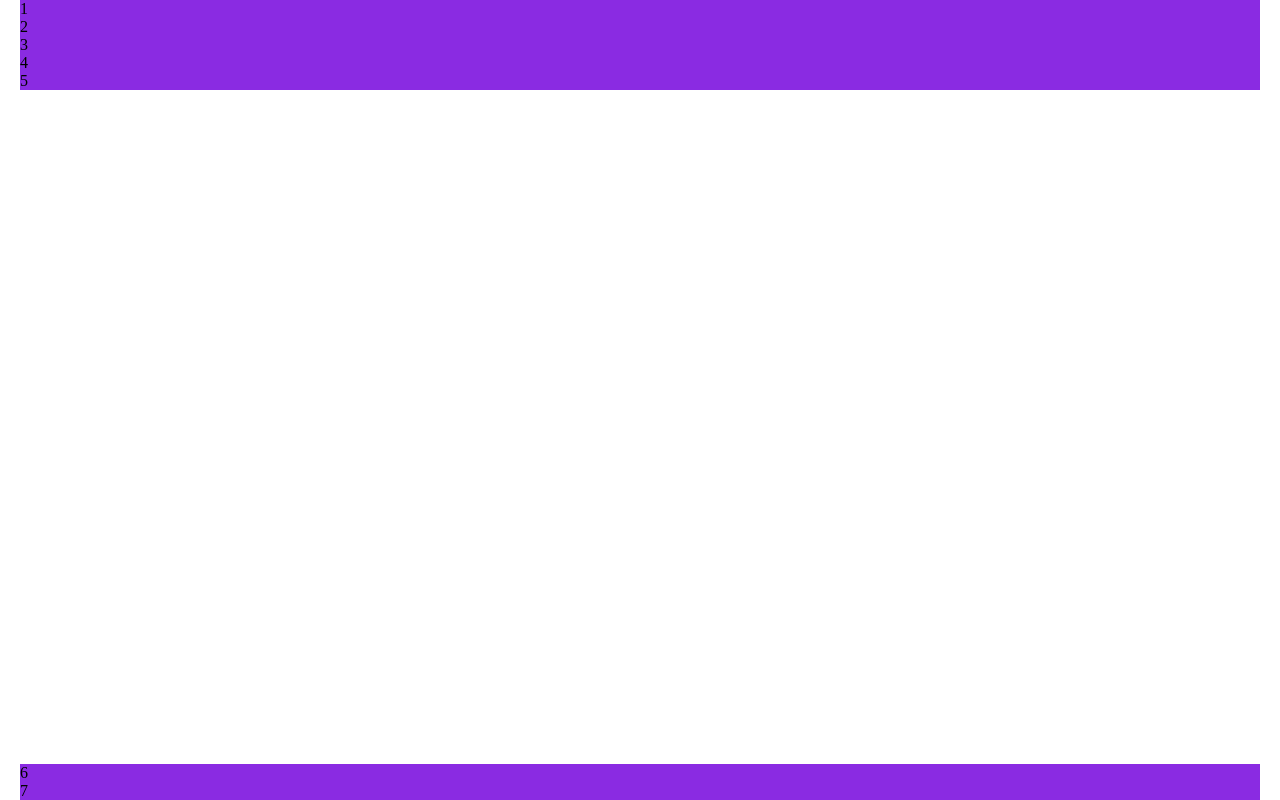
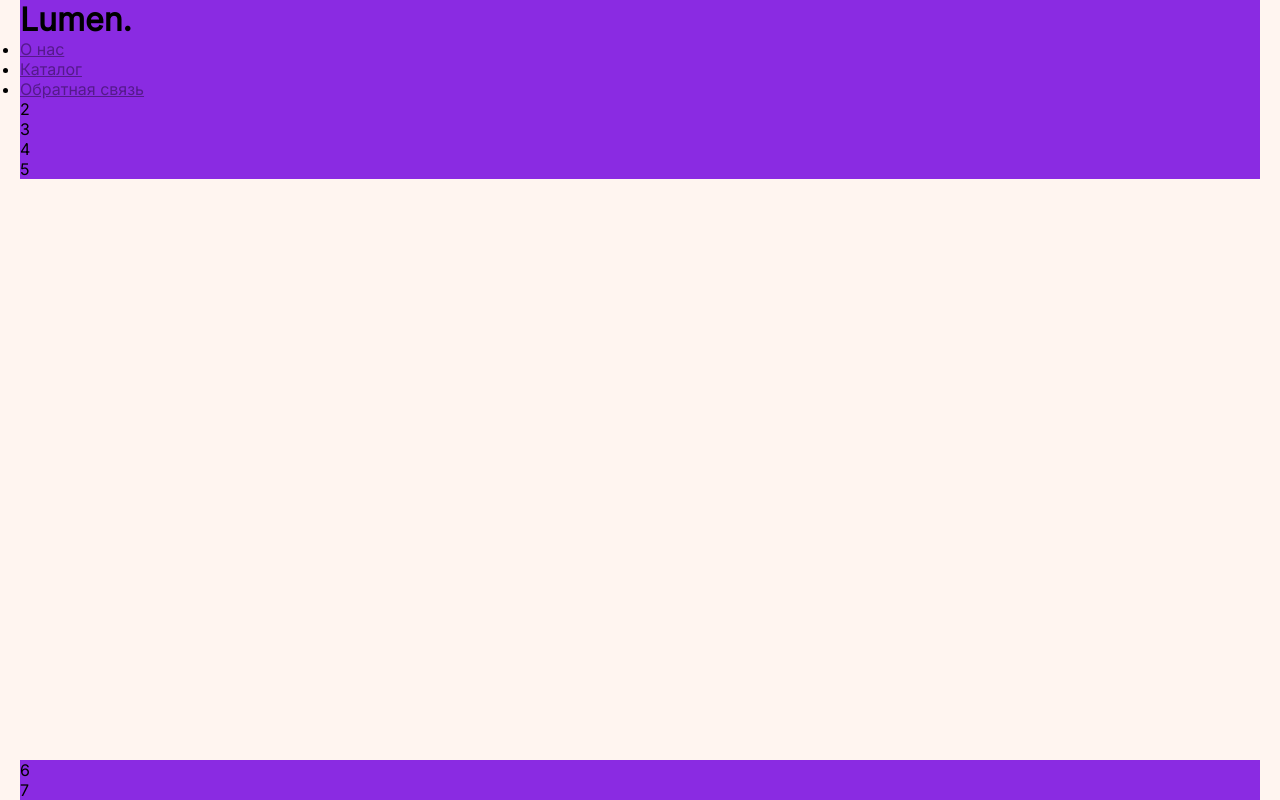
Before and after one commit to Arkashik-v/Lumen-website, a plain HTML site: page index.html in a window 1280 px wide. Drawn offline with Linux system fonts and the light colour scheme.

Commit message:
flexbox_in_progress

```diff
--- a/css/style.css
+++ b/css/style.css
@@ -2,6 +2,11 @@
     padding: 0;
     margin: 0;
     box-sizing: border-box;
+}
+
+:root {
+    --main-font-family: "Inter", sans-serif;
+    --background-color: #FFF5F0;
 }
 
 .container {
@@ -15,6 +20,8 @@ body {
     height: 100vh;
     display: flex;
     flex-direction: column;
+    font-family: var(--main-font-family);
+    background-color: var(--background-color);
 }
 
 main {
--- a/index.html
+++ b/index.html
@@ -4,12 +4,20 @@
     <meta charset="UTF-8">
     <meta name="viewport" content="width=device-width, initial-scale=1.0">
     <title>Document</title>
+    <link rel="stylesheet" href="fonts/stylesheet.css">
     <link rel="stylesheet" href="css/style.css">
 </head>
 <body>
     <header class="header">
         <div class="container">
-            1
+            <h1 class="header_title">Lumen.</h1>
+            <nav class="header_mainmenu">
+                <ul>
+                    <li><a class="mainmenu_link" href="">О нас</a></li>
+                    <li><a class="mainmenu_link" href="">Каталог</a></li>
+                    <li><a class="mainmenu_link" href="">Обратная связь</a></li>
+                </ul>
+            </nav>
         </div>
     </header>
 
```
